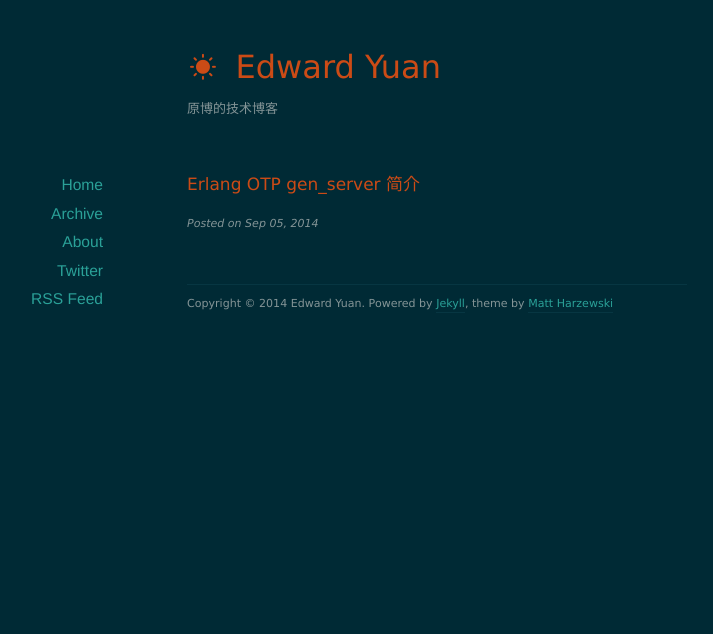
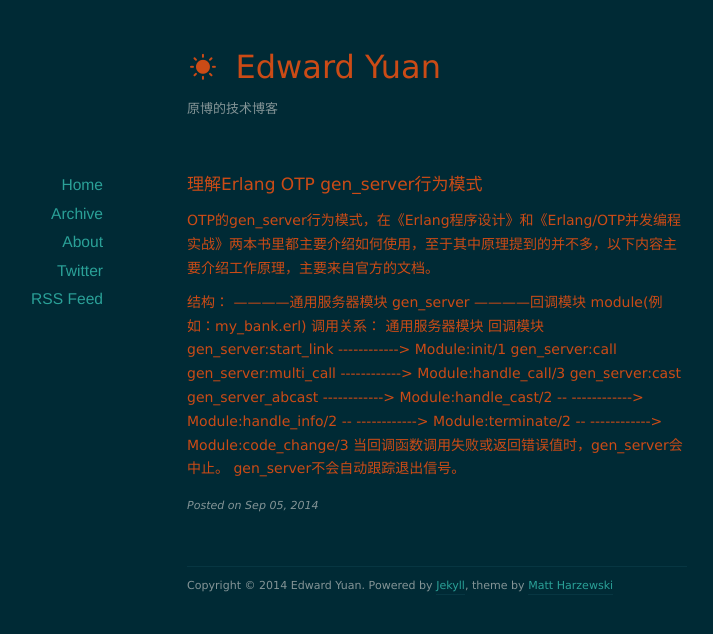
Before and after one commit to EdwardYuan/EdwardYuan.github.io, a Jekyll site: the page built from _posts/2014-09-05-Erlang-OTP.markdown, in a window 1280 px wide. Shown: the top 634 px of the page, without its empty margins (203-916 px from the left). Built offline with Jekyll 4.4.1, drawn with Linux system fonts in a browser that asks for light colours; nearby versions of some CDN libraries.

Commit message:
post otp gen_server

```diff
--- a/_posts/2014-09-05-Erlang-OTP.markdown
+++ b/_posts/2014-09-05-Erlang-OTP.markdown
@@ -1,6 +1,35 @@
 ---
 layout: post
-title:  "Erlang OTP gen_server 简介"
+title:  "理解Erlang OTP gen_server行为模式"
 date:   2014-09-05 13:11
 categories: articles update
 ---
+
+<h3>
+	OTP的gen_server行为模式，在《Erlang程序设计》和《Erlang/OTP并发编程实战》两本书里都主要介绍如何使用，至于其中原理提到的并不多，以下内容主要介绍工作原理，主要来自官方的文档。
+
+</h3>
+
+<h3>
+	结构：
+	 ————通用服务器模块 gen_server
+	 ————回调模块 module(例如：my_bank.erl)
+
+	 调用关系：
+	 通用服务器模块												回调模块
+	 gen_server:start_link            ------------>             Module:init/1
+
+	 gen_server:call
+	 gen_server:multi_call            ------------>             Module:handle_call/3
+
+	 gen_server:cast
+	 gen_server_abcast                ------------>             Module:handle_cast/2
+
+	 --                               ------------>             Module:handle_info/2
+	 --                               ------------>             Module:terminate/2
+	 --                               ------------>             Module:code_change/3
+
+	 当回调函数调用失败或返回错误值时，gen_server会中止。
+	 gen_server不会自动跟踪退出信号。
+
+</h3>
```
